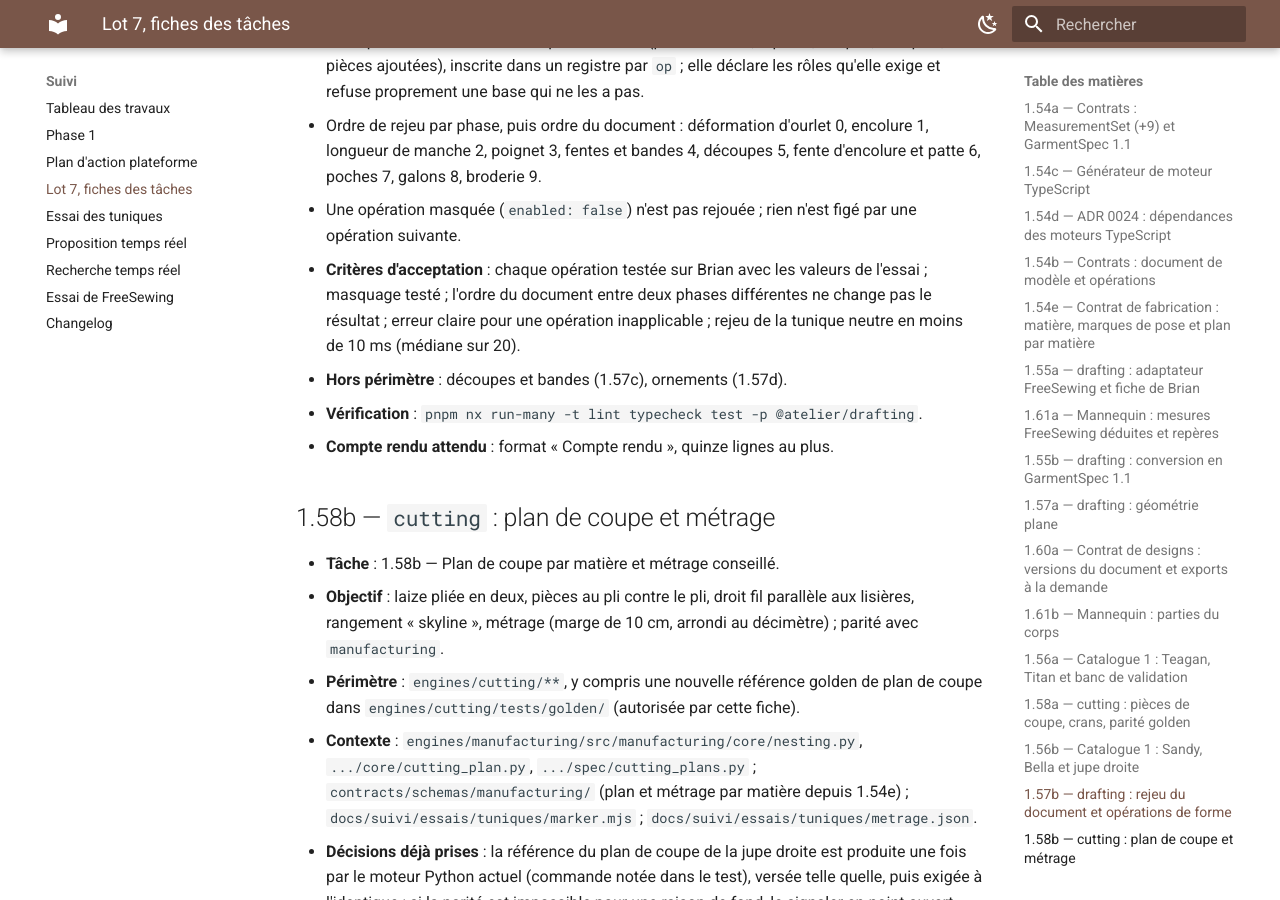
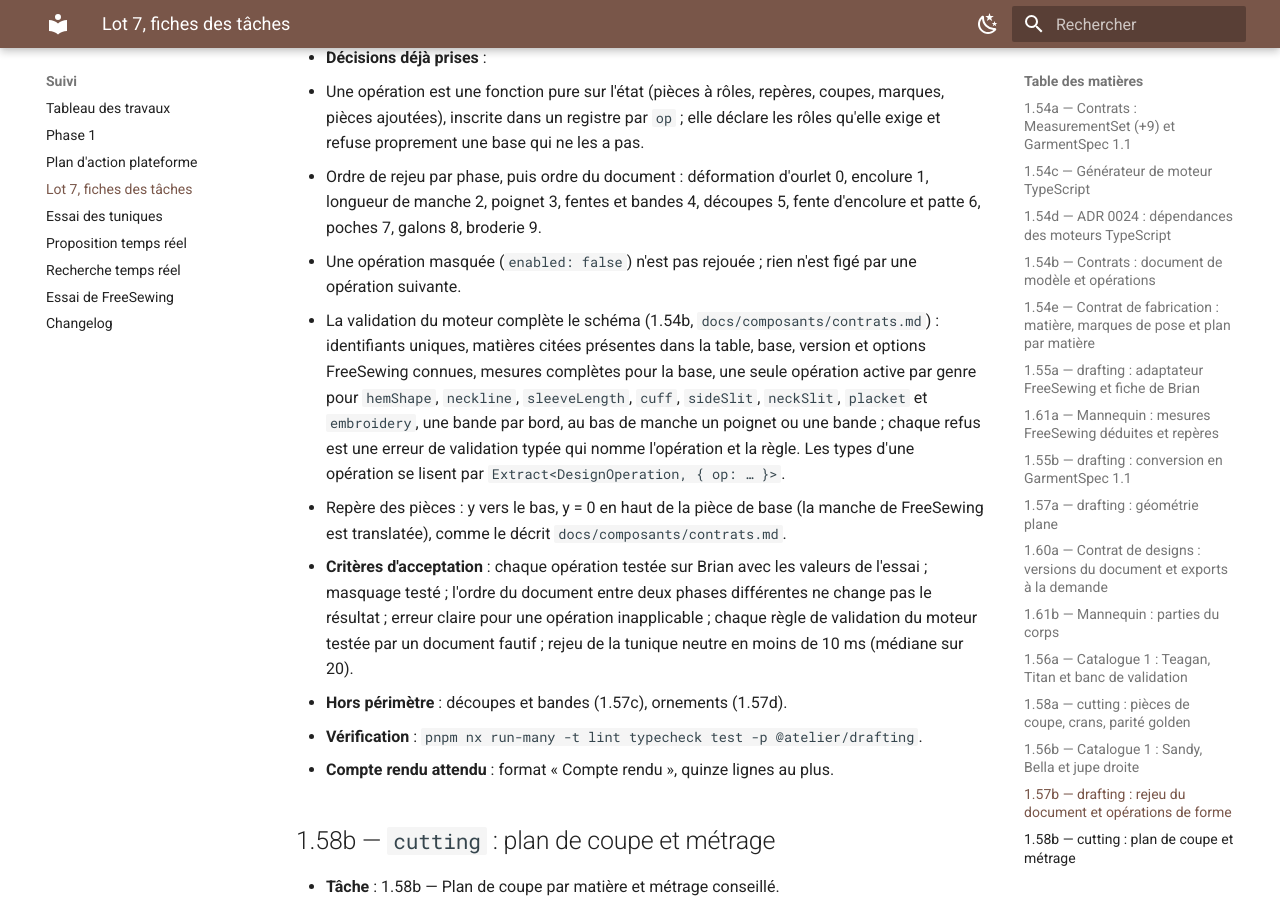
Before and after one commit to THackSRT/model-design, an MkDocs documentation site: the page built from docs/suivi/lot-7.md, in a window 1280 px wide and 900 px high, scrolled down 14275 px. Built offline with MkDocs 1.6.1 and Material for MkDocs 9.7.7, drawn with Linux system fonts in a browser that asks for light colours; some of the changed text lies outside the part shown.

Commit message:
docs(suivi): fiches 1.55b, 1.57b, 1.57c et 1.60b après 1.54b
Règles de validation que le schéma du document ne peut pas dire, à tenir
par drafting ; repère des pièces (y = 0 en haut de la base) ; prolongement
des chemins selon le contrat ; limite de corps et données personnelles
pour designs.

Co-Authored-By: Claude Opus 5.5 <noreply@anthropic.com>
Claude-Session: https://claude.ai/code/session_01LHQtY55mzVG6iihyp3BRc6

```diff
--- a/docs/suivi/lot-7.md
+++ b/docs/suivi/lot-7.md
@@ -247,7 +247,8 @@ qu'exige 1.58a, et `CuttingPlan` ne connaît qu'une laize, alors que les tunique
   `contracts/schemas/garment-spec.schema.json` (1.1) ;
   `engines/patterning/tests/golden/bodice-with-sleeves-reference.json` (GarmentSpec de référence) ;
   `docs/adr/0019-trace-freesewing.md` (contrôles, embu).
-- **Décisions déjà prises** : l'embu se déclare dans la fiche, il ne se suppose jamais (taille 42 : tête de manche 616,2
+- **Décisions déjà prises** : repère des pièces y vers le bas, y = 0 en haut de la pièce de base, la manche de
+  FreeSewing translatée (`docs/composants/contrats.md`, 1.54b) ; l'embu se déclare dans la fiche, il ne se suppose jamais (taille 42 : tête de manche 616,2
   mm pour 617,8 mm d'emmanchures d'après l'essai) ; même conventions de placement que le corsage à manches de référence.
 - **Critères d'acceptation** : GarmentSpec de Brian valide contre le schéma (test ajv) sur les tailles et les six jeux
   d'options de 1.55a ; écarts de longueur des coutures dans la tolérance ou embu déclaré ; tests.
@@ -398,8 +399,17 @@ qu'exige 1.58a, et `CuttingPlan` ne connaît qu'une laize, alors que les tunique
   - Ordre de rejeu par phase, puis ordre du document : déformation d'ourlet 0, encolure 1, longueur de manche 2, poignet
     3, fentes et bandes 4, découpes 5, fente d'encolure et patte 6, poches 7, galons 8, broderie 9.
   - Une opération masquée (`enabled: false`) n'est pas rejouée ; rien n'est figé par une opération suivante.
+  - La validation du moteur complète le schéma (1.54b, `docs/composants/contrats.md`) : identifiants uniques, matières
+    citées présentes dans la table, base, version et options FreeSewing connues, mesures complètes pour la base, une
+    seule opération active par genre pour `hemShape`, `neckline`, `sleeveLength`, `cuff`, `sideSlit`, `neckSlit`,
+    `placket` et `embroidery`, une bande par bord, au bas de manche un poignet ou une bande ; chaque refus est une
+    erreur de validation typée qui nomme l'opération et la règle. Les types d'une opération se lisent par
+    `Extract<DesignOperation, { op: … }>`.
+  - Repère des pièces : y vers le bas, y = 0 en haut de la pièce de base (la manche de FreeSewing est translatée),
+    comme le décrit `docs/composants/contrats.md`.
 - **Critères d'acceptation** : chaque opération testée sur Brian avec les valeurs de l'essai ; masquage testé ; l'ordre
   du document entre deux phases différentes ne change pas le résultat ; erreur claire pour une opération inapplicable ;
+  chaque règle de validation du moteur testée par un document fautif ;
   rejeu de la tunique neutre en moins de 10 ms (médiane sur 20).
 - **Hors périmètre** : découpes et bandes (1.57c), ornements (1.57d).
 - **Vérification** : `pnpm nx run-many -t lint typecheck test -p @atelier/drafting`.
@@ -458,8 +468,9 @@ qu'exige 1.58a, et `CuttingPlan` ne connaît qu'une laize, alors que les tunique
   - Découpes prédéfinies (profondeur au milieu D, départ sur l'épaule W, en mm) : U = épaule à x = W, (W − 2 ; 0,465 D),
     (W − 18 ; 0,82 D), (0,56 W ; 0,97 D), (0 ; D), lissée ; pointe = épaule à x = W, (W − 6 ; 0,36 D), (0 ; D) ; carré =
     épaule à x = W, (W ; 0,86 D), (W − 14 ; D), (0 ; D) ; empiècement = (0 ; D) à (420 ; D).
-  - Un point ancré à un bord par x ou y est borné à la plage du bord. Un chemin est prolongé à ses deux bouts (15 mm, ou
-    `extendMm`, 40 mm pour une découpe libre) pour croiser franchement le contour.
+  - Un point ancré à un bord par x ou y est borné à la plage du bord. Un chemin est prolongé à ses deux bouts (`extendMm`, 15 mm par
+    défaut comme dans l'essai, 100 mm au plus ; le studio pourra demander davantage pour un tracé libre) pour croiser
+    franchement le contour.
   - Partie retenue : celle qui contient le repère donné, ou la plus petite par l'aire.
   - Découpe libre sur une pièce coupée au pli : symétrique ; un chemin qui traverse le milieu est ramené à sa plus
     longue portion d'un côté.
@@ -599,6 +610,9 @@ qu'exige 1.58a, et `CuttingPlan` ne connaît qu'une laize, alors que les tunique
   `docs/composants/designs.md`.
 - **Décisions déjà prises** : le domaine ne dépend que d'un port (« moteur de tracé ») ; l'adaptateur appelle
   `@atelier/drafting` dans le processus ; migration additive (colonnes facultatives), aucune donnée existante modifiée.
+  - Le plus grand document permis par le schéma fait environ 100 Ko : la limite de corps de NestJS (100 Ko par défaut)
+    est relevée pour cette route, avec une borne écrite. Un document avec `measurementSet` porte une donnée personnelle :
+    ni document ni mesure dans les journaux ni dans les erreurs relayées (ADR 0024).
 - **Critères d'acceptation** : tests unitaires, d'intégration et HTTP ; un document invalide donne une erreur 422 du
   contrat ; les routes existantes restent vertes.
 - **Hors périmètre** : exports (1.60c), studio.
```
